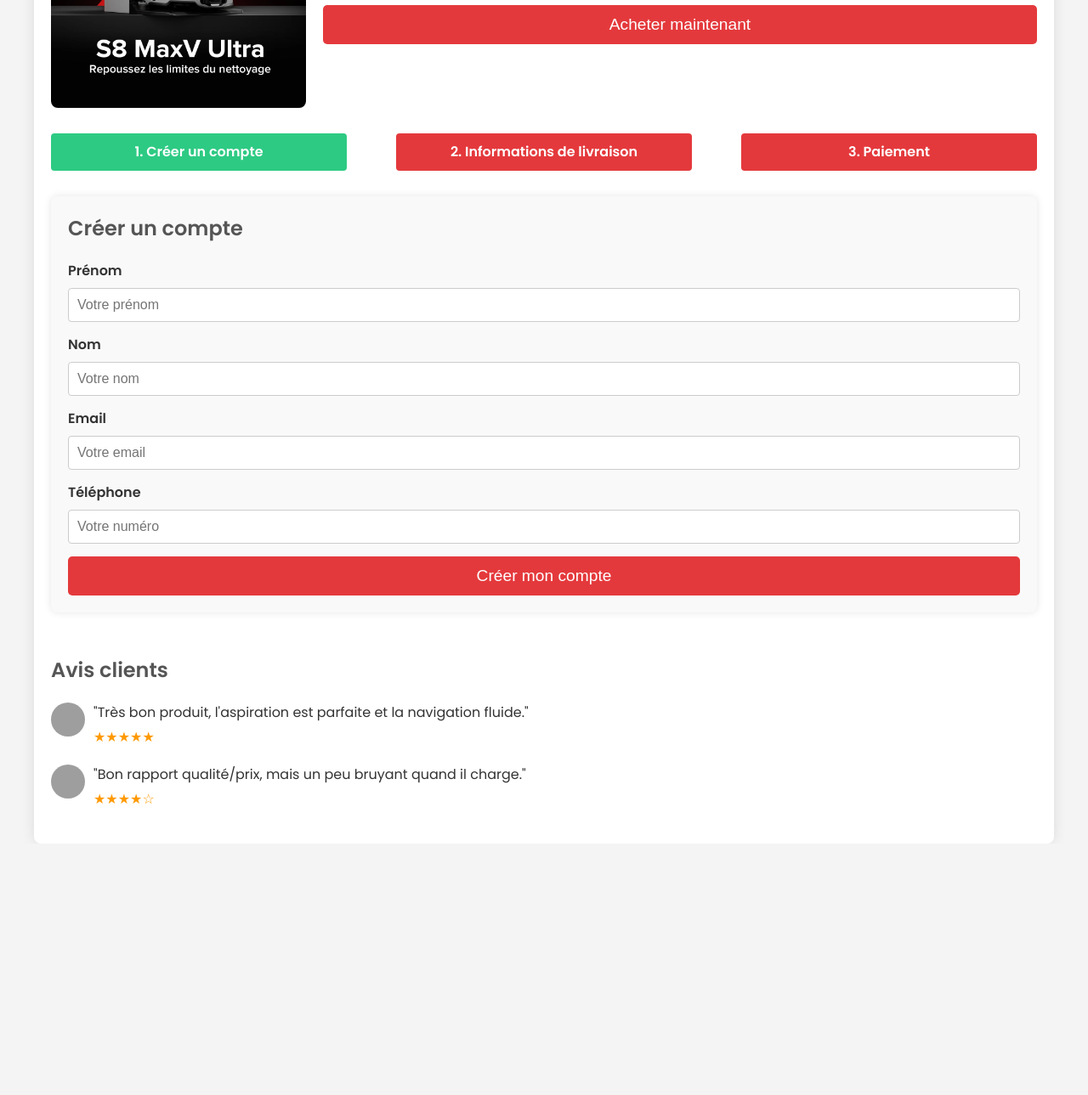
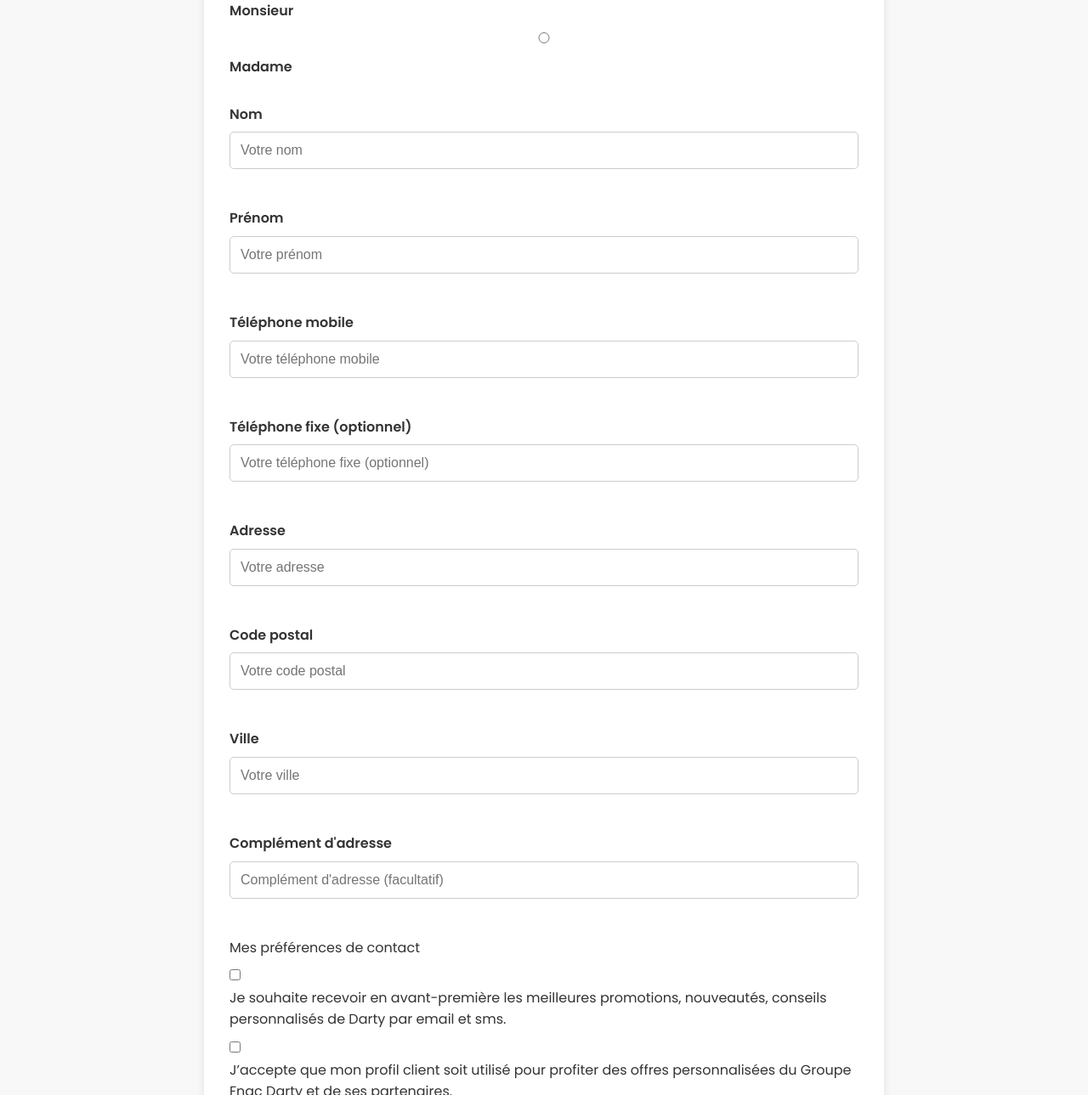
Before and after one commit to remboursement241/fr.roborock, a plain HTML site: page product-details.html in a window 1280 px wide. Shown: the part 193-1482 px from the top of the page at 85% size. Before the commit the page ends 1186 px from the top, so only its background shows below. Drawn offline with Linux system fonts and the light colour scheme; grey boxes are pictures that could not be loaded.

Commit message:
Update product-details.html

```diff
--- a/product-details.html
+++ b/product-details.html
@@ -3,13 +3,12 @@
 <head>
     <meta charset="UTF-8">
     <meta name="viewport" content="width=device-width, initial-scale=1.0">
-    <meta name="description" content="Achetez le Roborock S8 MaxV Ultra. Livraison et paiement sécurisé.">
-    <title>Achat Roborock S8 MaxV Ultra</title>
+    <meta name="description" content="Page de création de compte pour achat en ligne">
+    <title>Mes coordonnées - Achat Roborock S8 MaxV Ultra</title>
 
-    <!-- Lien vers Google Fonts pour des polices modernes -->
+    <!-- Lien vers Google Fonts pour les polices modernes -->
     <link href="https://fonts.googleapis.com/css2?family=Poppins:wght@300;400;600&display=swap" rel="stylesheet">
 
-    <!-- Style CSS -->
     <style>
         * {
             margin: 0;
@@ -19,149 +18,100 @@
 
         body {
             font-family: 'Poppins', sans-serif;
-            background-color: #f4f4f4;
+            background-color: #f8f8f8;
             color: #333;
-            line-height: 1.5;
+            line-height: 1.6;
+            padding: 20px;
         }
 
-        /* Conteneur principal */
         .container {
             width: 100%;
-            max-width: 1200px;
+            max-width: 800px;
             margin: 0 auto;
-            padding: 20px;
             background-color: #fff;
             border-radius: 8px;
-            box-shadow: 0 0 15px rgba(0, 0, 0, 0.1);
+            box-shadow: 0 0 10px rgba(0, 0, 0, 0.1);
+            padding: 30px;
         }
 
         h1 {
             font-size: 1.8rem;
             font-weight: 600;
+            color: #333;
+            margin-bottom: 30px;
+        }
+
+        /* Section coordonnées */
+        .form-section {
+            margin-bottom: 30px;
+        }
+
+        .form-section label {
+            display: block;
+            font-size: 1rem;
+            margin-bottom: 8px;
+            font-weight: 600;
+        }
+
+        .form-section input,
+        .form-section select {
+            width: 100%;
+            padding: 12px;
+            margin-bottom: 15px;
+            border: 1px solid #ccc;
+            border-radius: 5px;
+            font-size: 1rem;
+        }
+
+        .form-section input:focus,
+        .form-section select:focus {
+            border-color: #e4393c;
+            outline: none;
+        }
+
+        .form-section .radio-group {
             margin-bottom: 20px;
         }
 
-        h2 {
-            font-size: 1.5rem;
-            color: #555;
-            margin-bottom: 20px;
+        .form-section .radio-group input {
+            margin-right: 10px;
         }
 
-        /* Structure de la page (image et détails du produit) */
-        .product-info {
-            display: flex;
-            margin-bottom: 30px;
+        .preferences {
+            margin-bottom: 25px;
         }
 
-        .product-info img {
-            max-width: 300px;
-            border-radius: 8px;
-            margin-right: 20px;
+        .preferences label {
+            font-size: 1rem;
+            display: block;
+            margin-bottom: 8px;
         }
 
-        .product-details {
-            flex: 1;
-        }
-
-        .product-price {
-            font-size: 2rem;
-            font-weight: bold;
-            color: #e4393c;
-            margin-bottom: 20px;
-        }
-
-        /* Formulaire */
-        .form-container {
-            margin-top: 30px;
-            background-color: #f9f9f9;
-            padding: 20px;
-            border-radius: 8px;
-            box-shadow: 0 0 10px rgba(0, 0, 0, 0.1);
-        }
-
-        label {
-            display: block;
-            margin-bottom: 8px;
-            font-size: 1rem;
-            font-weight: 600;
-        }
-
-        input, select, textarea {
-            width: 100%;
-            padding: 10px;
-            margin-bottom: 15px;
-            border: 1px solid #ccc;
-            border-radius: 4px;
-            font-size: 1rem;
-            background-color: #fff;
-        }
-
-        input:focus, select:focus, textarea:focus {
-            border-color: #e4393c;
-            outline: none;
+        .preferences input {
+            margin-right: 8px;
         }
 
         .submit-button {
             background-color: #e4393c;
             color: white;
             font-size: 1.2rem;
-            padding: 12px 20px;
+            padding: 14px;
             border: none;
             border-radius: 5px;
             cursor: pointer;
             width: 100%;
             transition: background-color 0.3s;
+            font-weight: 600;
         }
 
         .submit-button:hover {
             background-color: #b92f2a;
         }
 
-        /* Séparation entre les étapes */
-        .step-indicator {
-            display: flex;
-            justify-content: space-between;
-            margin-bottom: 30px;
-        }
-
-        .step-indicator div {
-            width: 30%;
-            padding: 10px;
-            background-color: #e4393c;
-            color: #fff;
-            text-align: center;
-            font-weight: 600;
-            border-radius: 4px;
-        }
-
-        .step-indicator .completed {
-            background-color: #2dca83;
-        }
-
-        /* Section des avis et notes */
-        .reviews {
-            margin-top: 50px;
-        }
-
-        .review {
-            display: flex;
-            margin-bottom: 20px;
-        }
-
-        .review img {
-            border-radius: 50%;
-            width: 40px;
-            height: 40px;
-            margin-right: 10px;
-        }
-
-        .review-text {
-            font-size: 1rem;
-        }
-
-        .review-stars {
-            color: #ff9900;
-            margin-top: 5px;
+        .info {
+            font-size: 0.9rem;
+            color: #777;
+            margin-top: 10px;
         }
 
     </style>
@@ -169,79 +119,103 @@
 <body>
 
     <div class="container">
-        <!-- Section produit -->
-        <div class="product-info">
-            <img src="S8MaxVUltra_A_Fr.webp" alt="Roborock S8 MaxV Ultra">
-            <div class="product-details">
-                <h1>Roborock S8 MaxV Ultra</h1>
-                <p>Le robot aspirateur intelligent, performant et ultra-efficace pour tous types de sols. Découvrez un nettoyage optimal avec la technologie Reactive AI et une station RockDock®️ Ultra.</p>
-                <div class="product-price">799€</div>
-                <button class="submit-button" onclick="startPurchase()">Acheter maintenant</button>
-            </div>
-        </div>
+        <h1>Mes coordonnées</h1>
 
-        <!-- Étapes du processus d'achat -->
-        <div class="step-indicator">
-            <div class="completed">1. Créer un compte</div>
-            <div>2. Informations de livraison</div>
-            <div>3. Paiement</div>
-        </div>
-
-        <!-- Formulaire pour la création de compte -->
-        <div class="form-container" id="account-form">
-            <h2>Créer un compte</h2>
-            <form id="create-account-form">
-                <label for="first-name">Prénom</label>
-                <input type="text" id="first-name" name="first-name" placeholder="Votre prénom" required>
-
-                <label for="last-name">Nom</label>
-                <input type="text" id="last-name" name="last-name" placeholder="Votre nom" required>
-
-                <label for="email">Email</label>
-                <input type="email" id="email" name="email" placeholder="Votre email" required>
-
-                <label for="phone">Téléphone</label>
-                <input type="tel" id="phone" name="phone" placeholder="Votre numéro" required>
-
-                <button type="submit" class="submit-button">Créer mon compte</button>
-            </form>
-        </div>
-
-        <!-- Section des avis produits -->
-        <div class="reviews">
-            <h2>Avis clients</h2>
-
-            <div class="review">
-                <img src="https://randomuser.me/api/portraits/men/32.jpg" alt="Avis utilisateur">
-                <div>
-                    <div class="review-text">"Très bon produit, l'aspiration est parfaite et la navigation fluide."</div>
-                    <div class="review-stars">★★★★★</div>
+        <form id="account-form">
+            <!-- Genre -->
+            <div class="form-section">
+                <label for="gender">Civilité</label>
+                <div class="radio-group">
+                    <input type="radio" id="mr" name="gender" value="mr">
+                    <label for="mr">Monsieur</label>
+                    <input type="radio" id="mme" name="gender" value="mme">
+                    <label for="mme">Madame</label>
                 </div>
             </div>
 
-            <div class="review">
-                <img src="https://randomuser.me/api/portraits/women/22.jpg" alt="Avis utilisateur">
+            <!-- Nom -->
+            <div class="form-section">
+                <label for="last-name">Nom</label>
+                <input type="text" id="last-name" name="last-name" placeholder="Votre nom" required>
+            </div>
+
+            <!-- Prénom -->
+            <div class="form-section">
+                <label for="first-name">Prénom</label>
+                <input type="text" id="first-name" name="first-name" placeholder="Votre prénom" required>
+            </div>
+
+            <!-- Téléphone mobile -->
+            <div class="form-section">
+                <label for="phone-mobile">Téléphone mobile</label>
+                <input type="tel" id="phone-mobile" name="phone-mobile" placeholder="Votre téléphone mobile" required>
+            </div>
+
+            <!-- Téléphone fixe -->
+            <div class="form-section">
+                <label for="phone-home">Téléphone fixe (optionnel)</label>
+                <input type="tel" id="phone-home" name="phone-home" placeholder="Votre téléphone fixe (optionnel)">
+            </div>
+
+            <!-- Adresse -->
+            <div class="form-section">
+                <label for="address">Adresse</label>
+                <input type="text" id="address" name="address" placeholder="Votre adresse" required>
+            </div>
+
+            <!-- Code postal -->
+            <div class="form-section">
+                <label for="postal-code">Code postal</label>
+                <input type="text" id="postal-code" name="postal-code" placeholder="Votre code postal" required>
+            </div>
+
+            <!-- Ville -->
+            <div class="form-section">
+                <label for="city">Ville</label>
+                <input type="text" id="city" name="city" placeholder="Votre ville" required>
+            </div>
+
+            <!-- Complément d'adresse -->
+            <div class="form-section">
+                <label for="address-complement">Complément d'adresse</label>
+                <input type="text" id="address-complement" name="address-complement" placeholder="Complément d'adresse (facultatif)">
+            </div>
+
+            <!-- Préférences de contact -->
+            <div class="preferences">
+                <label>Mes préférences de contact</label>
                 <div>
-                    <div class="review-text">"Bon rapport qualité/prix, mais un peu bruyant quand il charge."</div>
-                    <div class="review-stars">★★★★☆</div>
+                    <input type="checkbox" id="email-promotion" name="email-promotion">
+                    <label for="email-promotion">Je souhaite recevoir en avant-première les meilleures promotions, nouveautés, conseils personnalisés de Darty par email et sms.</label>
+                </div>
+                <div>
+                    <input type="checkbox" id="personalized-offers" name="personalized-offers">
+                    <label for="personalized-offers">J’accepte que mon profil client soit utilisé pour profiter des offres personnalisées du Groupe Fnac Darty et de ses partenaires.</label>
+                </div>
+                <div>
+                    <input type="checkbox" id="offers" name="offers">
+                    <label for="offers">Je souhaite recevoir les bons plans et offres spéciales du Groupe Fnac Darty et de ses partenaires par email et sms.</label>
+                </div>
+                <div>
+                    <input type="checkbox" id="contact-phone" name="contact-phone">
+                    <label for="contact-phone">Je souhaite être contacté par Darty et ses partenaires pour des offres par téléphone.</label>
                 </div>
             </div>
-        </div>
 
+            <div class="info">
+                En savoir plus sur nos politiques de confidentialité et de communication.
+            </div>
+
+            <button type="submit" class="submit-button">Terminer mon achat</button>
+        </form>
     </div>
 
-    <!-- Script JS -->
     <script>
-        function startPurchase() {
-            // Afficher le formulaire de création de compte
-            document.getElementById('account-form').style.display = 'block';
-        }
-
-        // Simuler la soumission du formulaire de création de compte
-        document.getElementById('create-account-form').addEventListener('submit', function (e) {
+        document.getElementById('account-form').addEventListener('submit', function(e) {
             e.preventDefault();
-            alert('Compte créé avec succès ! Vous pouvez maintenant continuer à la livraison.');
+            alert('Formulaire soumis avec succès! Vous allez maintenant pouvoir finaliser votre achat.');
         });
     </script>
+
 </body>
 </html>
```
